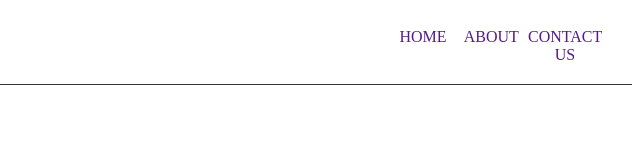
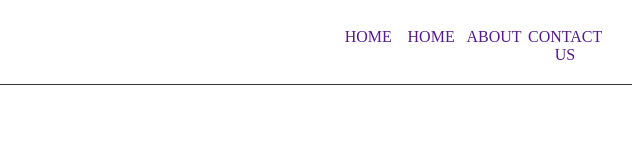
Before and after one commit to Order-of-the-Flaming-Rose/testForking, a plain HTML site: page index.html in a window 1280 px wide. Shown: the full height of the page, 640-1280 px from the left. Drawn offline with Linux system fonts and the light colour scheme.

Commit message:
tes (#2)

```diff
--- a/index.html
+++ b/index.html
@@ -14,6 +14,7 @@
     <img src="./.." alt="logo" class="header__logo">
     <nav class="header__navigation">
         <a href="" class="header__link">home</a>
+        <a href="" class="header__link">home</a>
         <a href="" class="header__link">about</a>
         <a href="" class="header__link">contact us</a>
     </nav>
```
